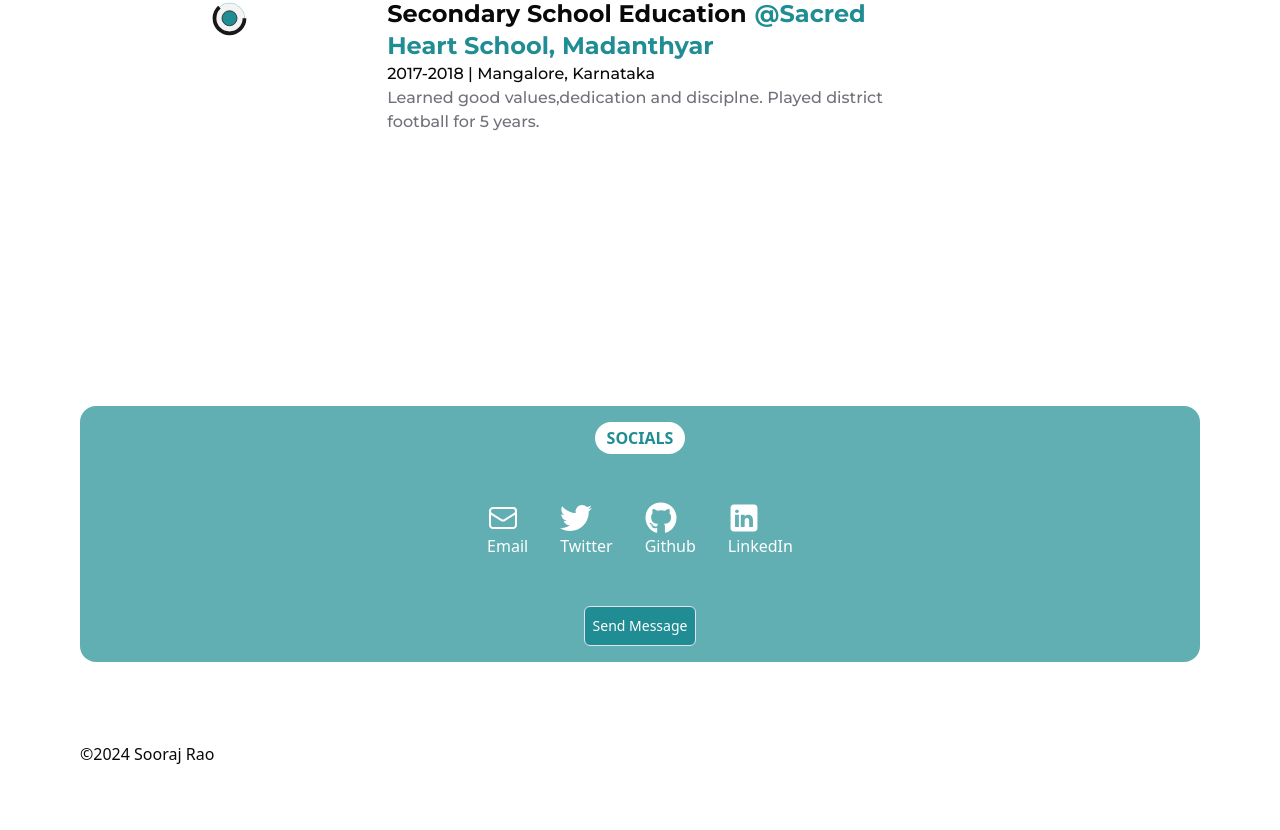
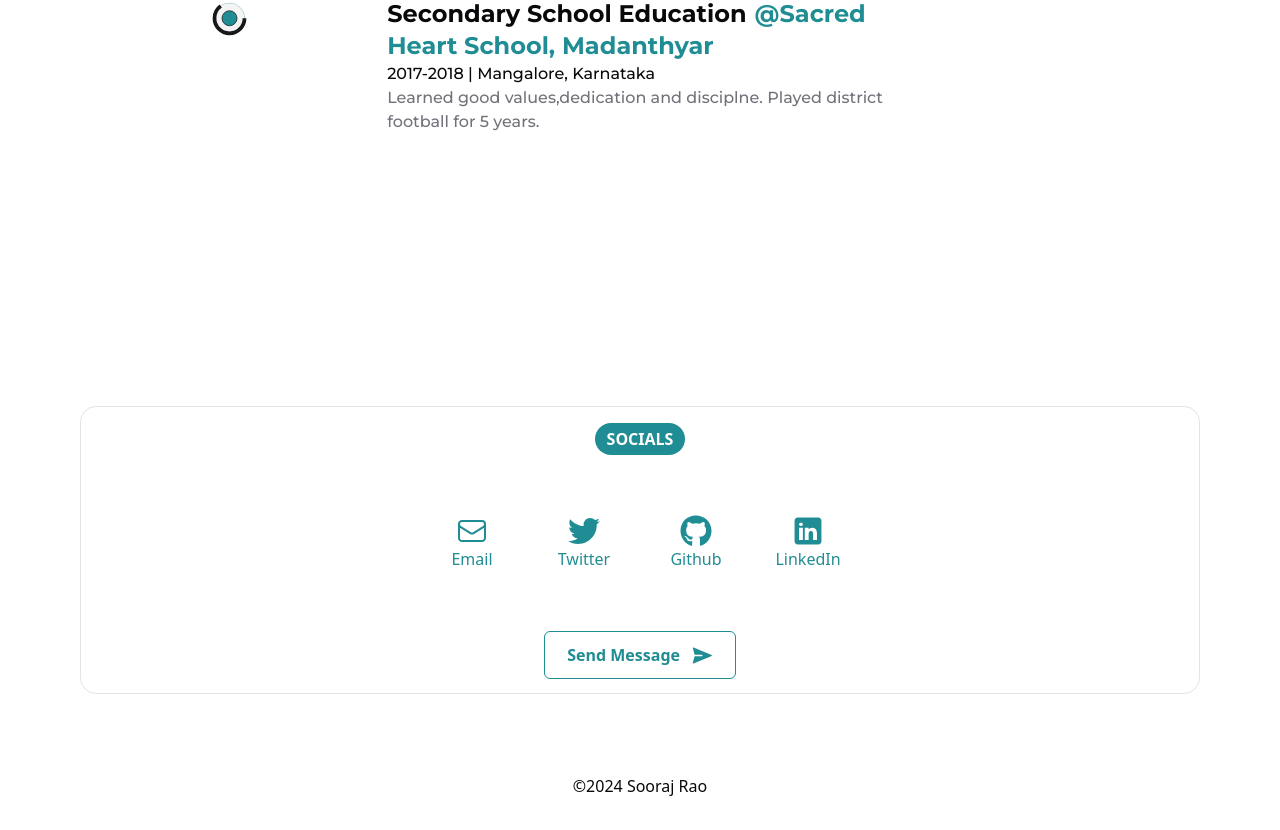
Before and after one commit to Sooraj-Rao/Portfolio, a Next.js app: page /about in a window 1280 px wide. Shown: the part 1518-2348 px from the top of the page. Before the commit the page ends 2316 px from the top, so only its background shows below. Built offline with nearby package versions, Linux system fonts and the light colour scheme.

Commit message:
#F4SK87RTYU

```diff
--- a/src/component/contact/contact.dialog.tsx
+++ b/src/component/contact/contact.dialog.tsx
@@ -1,37 +1,45 @@
-"use client";
-import { Button } from "@/components/ui/button";
 import {
   Dialog,
   DialogContent,
+  DialogDescription,
   DialogFooter,
   DialogHeader,
   DialogTitle,
   DialogTrigger,
 } from "@/components/ui/dialog";
-import { Input } from "@/components/ui/input";
-import { Label } from "@/components/ui/label";
-import { Textarea } from "@/components/ui/textarea";
 import axios from "axios";
 import { useRef, useState } from "react";
-import toast from "react-hot-toast";
+import toast, { ToastBar } from "react-hot-toast";
+import { SendMessageIcon } from "../icons";
+import { Label } from "@/components/ui/label";
+import { Input } from "@/components/ui/input";
+import { Button } from "@/components/ui/button";
+import { Textarea } from "@/components/ui/textarea";
+import { verifyEmailAddress } from "@/utility/verifyEmail";
 
 export function ContactDialog() {
-  const [loader, setloader] = useState(false);
+  const [loader, setLoader] = useState(false);
+  const [isOpen, setIsOpen] = useState(false); // State to manage dialog open/close
+
   const senderRef = useRef(null);
   const messageRef = useRef(null);
 
   const Send = async () => {
     const sender = senderRef?.current?.value;
     const message = messageRef?.current?.value;
+
     if (!sender || !message) {
-      toast.error("Fill all fields");
+      return toast.error("Fill all fields");
     }
-    setloader(true);
+    const validate = verifyEmailAddress(sender);
+    if (!validate) return toast.error("Email is invalid");
+
+    setLoader(true);
     try {
       const res = await axios.post("/api/send", { sender, message });
-      console.log(res.data);
       if (res.data.success) {
         toast.success(res.data.message);
+        setIsOpen(false);
       } else {
         toast.error(res.data.message);
       }
@@ -39,26 +47,34 @@ export function ContactDialog() {
       console.log(error);
       toast.error("Failed to send message");
     } finally {
-      setloader(false);
+      setLoader(false);
+      setIsOpen(false);
     }
   };
 
   return (
-    <Dialog>
-      <DialogTrigger asChild className=" flex w-full justify-center">
-        <Button
-          className=" w-28  bg-[2e2e30] bg-accent text-white"
-          variant="outline"
+    <Dialog open={isOpen} onClose={() => setIsOpen(false)}>
+      {" "}
+      <DialogTrigger className="flex w-full justify-center">
+        <button
+          className="group flex h-12 w-[12rem] items-center justify-center gap-x-3 rounded-md border border-accent font-semibold text-accent duration-500 hover:border-none  hover:bg-accent/30 hover:text-black  hover:duration-500 dark:hover:bg-accent"
+          onClick={() => setIsOpen(true)}
         >
-          Send Message
-        </Button>
+          <span>Send Message</span>
+          <span>
+            <SendMessageIcon className="text-accent transition-transform duration-300 group-hover:translate-x-1 group-hover:text-black" />
+          </span>
+        </button>
       </DialogTrigger>
-      <DialogContent className="text-black dark:text-white  sm:max-w-[425px]">
+      <DialogContent
+        setisOpen={setIsOpen}
+        className="text-black dark:text-white sm:max-w-[425px]"
+      >
         <DialogHeader>
-          <DialogTitle>Send Message</DialogTitle>
-          {/* <DialogDescription>
-            Make changes to your profile here. Click save when {"you're"} done.
-          </DialogDescription> */}
+          <DialogTitle>Send me a quick Message</DialogTitle>
+          <DialogDescription>
+            Keep it short! I will try to reply within minutes.
+          </DialogDescription>
         </DialogHeader>
         <div className="grid gap-4 py-4">
           <div className="grid grid-cols-4 items-center gap-4">
@@ -71,19 +87,17 @@ export function ContactDialog() {
             <Label htmlFor="username" className="text-right">
               Message
             </Label>
-            {/* <Input ref={messageRef} className="col-span-3" /> */}
-            <Textarea className=" w-[17rem]" />
+            <Textarea ref={messageRef} className="col-span-3 resize-none " />
           </div>
         </div>
         <DialogFooter>
           <Button
             onClick={Send}
             type="submit"
-            className=" border-slate-400 bg-accent text-white"
-            // variant="default"
+            className="border-slate-400 bg-accent text-white"
           >
             {loader ? (
-              <span className=" h-5 w-5 animate-spin rounded-full border-2 border-white border-t-transparent"></span>
+              <span className="h-5 w-5 animate-spin rounded-full border-2 border-white border-t-transparent"></span>
             ) : (
               "Send"
             )}
--- a/src/component/icons.tsx
+++ b/src/component/icons.tsx
@@ -23,7 +23,7 @@ export const LinkedinIcon = (props: IconType) => (
     fill="currentColor"
     strokeWidth="0"
     width="2rem"
-      height="2rem"
+    height="2rem"
     viewBox="0 0 50 50"
     className={props.className}
     xmlns="http://www.w3.org/2000/svg"
@@ -46,6 +46,27 @@ export const TwitterIcon = (props: IconType) => (
     <path d="M459.37 151.716c.325 4.548.325 9.097.325 13.645 0 138.72-105.583 298.558-298.558 298.558-59.452 0-114.68-17.219-161.137-47.106 8.447.974 16.568 1.299 25.34 1.299 49.055 0 94.213-16.568 130.274-44.832-46.132-.975-84.792-31.188-98.112-72.772 6.498.974 12.995 1.624 19.818 1.624 9.421 0 18.843-1.3 27.614-3.573-48.081-9.747-84.143-51.98-84.143-102.985v-1.299c13.969 7.797 30.214 12.67 47.431 13.319-28.264-18.843-46.781-51.005-46.781-87.391 0-19.492 5.197-37.36 14.294-52.954 51.655 63.675 129.3 105.258 216.365 109.807-1.624-7.797-2.599-15.918-2.599-24.04 0-57.828 46.782-104.934 104.934-104.934 30.213 0 57.502 12.67 76.67 33.137 23.715-4.548 46.456-13.32 66.599-25.34-7.798 24.366-24.366 44.833-46.132 57.827 21.117-2.273 41.584-8.122 60.426-16.243-14.292 20.791-32.161 39.308-52.628 54.253z"></path>
   </svg>
 );
+
+export const SendMessageIcon = (props: IconType) => {
+  return (
+    <svg
+      fill="currentColor"
+      className={props.className}
+      xmlns="http://www.w3.org/2000/svg"
+      width="1.3rem"
+      height="1.3rem"
+      viewBox="0 0 52 52"
+      enableBackground="new 0 0 52 52"
+      xmlSpace="preserve"
+    >
+      <path
+        d="M2.1,44.5l4.4-16.3h18.6c0.5,0,1-0.5,1-1v-2c0-0.5-0.5-1-1-1H6.5l-4.3-16l0,0C2.1,8,2,7.7,2,7.4
+                            C2,6.7,2.7,6,3.5,6.1c0.2,0,0.3,0.1,0.5,0.1l0,0l0,0l0,0l45,18.5c0.6,0.2,1,0.8,1,1.4s-0.4,1.1-0.9,1.3l0,0L4,46.4l0,0
+                            c-0.2,0.1-0.4,0.1-0.6,0.1C2.6,46.4,2,45.8,2,45C2,44.8,2,44.7,2.1,44.5L2.1,44.5z"
+      />
+    </svg>
+  );
+};
 
 export const ArrowTopRight = (props: IconType) => (
   <svg
--- a/src/components/ui/dialog.tsx
+++ b/src/components/ui/dialog.tsx
@@ -1,16 +1,16 @@
-import * as React from "react"
-import * as DialogPrimitive from "@radix-ui/react-dialog"
-import { X } from "lucide-react"
+import * as React from "react";
+import * as DialogPrimitive from "@radix-ui/react-dialog";
+import { X } from "lucide-react";
 
-import { cn } from "@/lib/utils"
+import { cn } from "@/lib/utils";
 
-const Dialog = DialogPrimitive.Root
+const Dialog = DialogPrimitive.Root;
 
-const DialogTrigger = DialogPrimitive.Trigger
+const DialogTrigger = DialogPrimitive.Trigger;
 
-const DialogPortal = DialogPrimitive.Portal
+const DialogPortal = DialogPrimitive.Portal;
 
-const DialogClose = DialogPrimitive.Close
+const DialogClose = DialogPrimitive.Close;
 
 const DialogOverlay = React.forwardRef<
   React.ElementRef<typeof DialogPrimitive.Overlay>,
@@ -19,13 +19,13 @@ const DialogOverlay = React.forwardRef<
   <DialogPrimitive.Overlay
     ref={ref}
     className={cn(
-      "fixed inset-0 z-50 bg-black/80  data-[state=open]:animate-in data-[state=closed]:animate-out data-[state=closed]:fade-out-0 data-[state=open]:fade-in-0",
-      className
+      "data-[state=open]:animate-in data-[state=closed]:animate-out data-[state=closed]:fade-out-0 data-[state=open]:fade-in-0  fixed inset-0 z-50 bg-black/80",
+      className,
     )}
     {...props}
   />
-))
-DialogOverlay.displayName = DialogPrimitive.Overlay.displayName
+));
+DialogOverlay.displayName = DialogPrimitive.Overlay.displayName;
 
 const DialogContent = React.forwardRef<
   React.ElementRef<typeof DialogPrimitive.Content>,
@@ -36,20 +36,23 @@ const DialogContent = React.forwardRef<
     <DialogPrimitive.Content
       ref={ref}
       className={cn(
-        "fixed left-[50%] top-[50%] z-50 grid w-full max-w-lg translate-x-[-50%] translate-y-[-50%] gap-4 border bg-background p-6 shadow-lg duration-200 data-[state=open]:animate-in data-[state=closed]:animate-out data-[state=closed]:fade-out-0 data-[state=open]:fade-in-0 data-[state=closed]:zoom-out-95 data-[state=open]:zoom-in-95 data-[state=closed]:slide-out-to-left-1/2 data-[state=closed]:slide-out-to-top-[48%] data-[state=open]:slide-in-from-left-1/2 data-[state=open]:slide-in-from-top-[48%] sm:rounded-lg",
-        className
+        "data-[state=open]:animate-in data-[state=closed]:animate-out data-[state=closed]:fade-out-0 data-[state=open]:fade-in-0 data-[state=closed]:zoom-out-95 data-[state=open]:zoom-in-95 data-[state=closed]:slide-out-to-left-1/2 data-[state=closed]:slide-out-to-top-[48%] data-[state=open]:slide-in-from-left-1/2 data-[state=open]:slide-in-from-top-[48%] fixed left-[50%] top-[50%] z-50 grid w-full max-w-lg translate-x-[-50%] translate-y-[-50%] gap-4 border bg-background p-6 shadow-lg duration-200 sm:rounded-lg",
+        className,
       )}
       {...props}
     >
       {children}
-      <DialogPrimitive.Close className="absolute right-4 top-4 rounded-sm opacity-70 ring-offset-background transition-opacity hover:opacity-100 focus:outline-none focus:ring-2 focus:ring-ring focus:ring-offset-2 disabled:pointer-events-none data-[state=open]:bg-accent data-[state=open]:text-muted-foreground">
+      <DialogPrimitive.Close
+        onClick={() => props.setisOpen(false)}
+        className="focus:ring-ring absolute right-4 top-4 rounded-sm opacity-70 ring-offset-background transition-opacity hover:opacity-100 focus:outline-none focus:ring-2 focus:ring-offset-2 disabled:pointer-events-none data-[state=open]:bg-accent data-[state=open]:text-muted-foreground"
+      >
         <X className="h-4 w-4" />
         <span className="sr-only">Close</span>
       </DialogPrimitive.Close>
     </DialogPrimitive.Content>
   </DialogPortal>
-))
-DialogContent.displayName = DialogPrimitive.Content.displayName
+));
+DialogContent.displayName = DialogPrimitive.Content.displayName;
 
 const DialogHeader = ({
   className,
@@ -58,12 +61,12 @@ const DialogHeader = ({
   <div
     className={cn(
       "flex flex-col space-y-1.5 text-center sm:text-left",
-      className
+      className,
     )}
     {...props}
   />
-)
-DialogHeader.displayName = "DialogHeader"
+);
+DialogHeader.displayName = "DialogHeader";
 
 const DialogFooter = ({
   className,
@@ -72,12 +75,12 @@ const DialogFooter = ({
   <div
     className={cn(
       "flex flex-col-reverse sm:flex-row sm:justify-end sm:space-x-2",
-      className
+      className,
     )}
     {...props}
   />
-)
-DialogFooter.displayName = "DialogFooter"
+);
+DialogFooter.displayName = "DialogFooter";
 
 const DialogTitle = React.forwardRef<
   React.ElementRef<typeof DialogPrimitive.Title>,
@@ -87,12 +90,12 @@ const DialogTitle = React.forwardRef<
     ref={ref}
     className={cn(
       "text-lg font-semibold leading-none tracking-tight",
-      className
+      className,
     )}
     {...props}
   />
-))
-DialogTitle.displayName = DialogPrimitive.Title.displayName
+));
+DialogTitle.displayName = DialogPrimitive.Title.displayName;
 
 const DialogDescription = React.forwardRef<
   React.ElementRef<typeof DialogPrimitive.Description>,
@@ -103,8 +106,8 @@ const DialogDescription = React.forwardRef<
     className={cn("text-sm text-muted-foreground", className)}
     {...props}
   />
-))
-DialogDescription.displayName = DialogPrimitive.Description.displayName
+));
+DialogDescription.displayName = DialogPrimitive.Description.displayName;
 
 export {
   Dialog,
@@ -117,4 +120,4 @@ export {
   DialogFooter,
   DialogTitle,
   DialogDescription,
-}
+};
--- a/src/layout/footer.tsx
+++ b/src/layout/footer.tsx
@@ -15,9 +15,9 @@ const icon = [<MailIcon />, <TwitterIcon />, <GithubIcon />, <LinkedinIcon />];
 export default function Footer() {
   return (
     <footer className="flex w-full flex-col items-center gap-20 bg-transparent px-6 py-8 sm:px-14 md:px-20">
-      <div className="mx-auto flex h-64 w-full max-w-7xl flex-col gap-8 rounded-2xl bg-accent/70 p-8 text-background sm:p-12 md:gap-12 lg:p-4">
+      <div className="  mx-auto  flex h-72 w-full max-w-7xl flex-col gap-8 rounded-2xl border p-8  text-background sm:p-12 md:gap-12 lg:p-4">
         <div className="text-center">
-          <span className="inline-block rounded-full bg-background px-3 py-1 text-xs font-semibold uppercase text-accent md:text-sm lg:text-base">
+          <span className="inline-block rounded-full bg-accent px-3 py-1 text-xs font-semibold uppercase text-accent text-white md:text-sm lg:text-base">
             Socials
           </span>
         </div>
@@ -26,7 +26,7 @@ export default function Footer() {
             return (
               <Link
                 href={item?.link}
-                className=" hover:text-white"
+                className=" flex  h-20 w-20 flex-col items-center  justify-center rounded-lg text-accent duration-300  hover:bg-accent/30 hover:text-black hover:shadow-xl  hover:duration-500 dark:text-accent dark:hover:text-white"
                 key={item.name}
               >
                 <h1>{icon[i]}</h1>
@@ -39,34 +39,8 @@ export default function Footer() {
           <ContactDialog />
         </div>
       </div>
-      <div className="flex w-full flex-col items-center justify-between gap-8   md:flex-row md:justify-between lg:mx-auto lg:max-w-7xl">
+      <div className="flex justify-center ">
         <span className="text-foreground">©2024 Sooraj Rao</span>
-        {/* <div className="flex gap-8">
-          <a
-            href={siteMetadata.github}
-            target="_blank"
-            className="h-6 w-6"
-            aria-label="link to Github"
-          >
-            <GithubIcon className="text-accent transition-colors duration-150 hover:text-accent-foreground" />
-          </a>
-          <a
-            href={siteMetadata.twitter}
-            target="_blank"
-            className="h-6 w-6"
-            aria-label="link to Twitter"
-          >
-            <TwitterIcon className="text-accent transition-colors duration-150 hover:text-accent-foreground" />
-          </a>
-          <a
-            href={siteMetadata.linkedin}
-            target="_blank"
-            className="h-6 w-6"
-            aria-label="link to Linkedin"
-          >
-            <LinkedinIcon className="text-accent transition-colors duration-150 hover:text-accent-foreground" />
-          </a>
-        </div> */}
       </div>
     </footer>
   );
--- a/src/layout/main-layout.tsx
+++ b/src/layout/main-layout.tsx
@@ -31,25 +31,8 @@ export default function MainLayout(props: MainLayoutProps) {
           position="top-center"
           reverseOrder={false}
           gutter={8}
-          containerClassName=""
-          containerStyle={{}}
           toastOptions={{
-            // Define default options
-            className: "",
             duration: 5000,
-            style: {
-              background: "#363636",
-              color: "#fff",
-            },
-
-            // Default options for specific types
-            success: {
-              duration: 3000,
-              theme: {
-                primary: "green",
-                secondary: "black",
-              },
-            },
           }}
         />
       </div>
--- a/src/pages/api/send.ts
+++ b/src/pages/api/send.ts
@@ -16,18 +16,16 @@ export default async function handler(
     const { body } = req as SendMessageRequest;
     const { sender, message } = body;
 
-    const accountSid = "AC8fa8bd96fb9504a9d722f585ccd571be";
-    const authToken = "aa78cb50ee64959974764273dd09505e";
+    const accountSid = process.env.TWILIO_ID!;
+    const authToken = process.env.TWILIO_TOKEN!;
 
     const client = twilio(accountSid, authToken);
 
-    const twilioMessage = await client.messages.create({
+    await client.messages.create({
       body: `${sender} \n\n${message}`,
-      from: "whatsapp:+14155238886",
-      to: "whatsapp:+918970889647",
+      from: process.env.TWILIO_NO_S!,
+      to: process.env.TWILIO_NO_R!,
     });
-
-    console.log(twilioMessage.sid);
     res
       .status(200)
       .json({ success: true, message: "Message sent successfully" });
--- a/src/styles/theme-expamples.css
+++ /dev/null
@@ -1,119 +0,0 @@
-/* ---------------------- Golden/Yellow theme ----------------------- */
-:root {
-  --background: 0 0% 100%;
-  --foreground: 240 10% 3.9%;
-  --border: 240 5.9% 90%;
-  --destructive: 0 84.2% 60.2%;
-  --destructive-foreground: 0 0% 98%;
-  --accent: 39 100% 50%;
-  --accent-foreground: 240 5.9% 10%;
-  --muted: 240 4.8% 95.9%;
-  --muted-foreground: 240 3.8% 46.1%;
-}
-.dark {
-  --background: 240 10% 3.9%;
-  --foreground: 0 0% 98%;
-  --border: 240 3.7% 15.9%;
-  --destructive: 0 62.8% 30.6%;
-  --destructive-foreground: 0 0% 98%;
-  --accent: 39 100% 50%;
-  --accent-foreground: 0 0% 98%;
-  --muted: 240 3.7% 15.9%;
-  --muted-foreground: 240 5% 64.9%;
-}
-
-/* ------------------------- Violet theme ------------------------- */
-:root {
-  --background: 0 0% 100%;
-  --foreground: 240 10% 3.9%;
-  --border: 240 5.9% 90%;
-  --destructive: 0 84.2% 60.2%;
-  --destructive-foreground: 0 0% 98%;
-  --accent: 263 70% 50%;
-  --accent-foreground: 240 5.9% 10%;
-  --muted: 240 4.8% 95.9%;
-  --muted-foreground: 240 3.8% 46.1%;
-}
-.dark {
-  --background: 240 10% 3.9%;
-  --foreground: 0 0% 98%;
-  --border: 240 3.7% 15.9%;
-  --destructive: 0 62.8% 30.6%;
-  --destructive-foreground: 0 0% 98%;
-  --accent: 263 70% 50%;
-  --accent-foreground: 0 0% 98%;
-  --muted: 240 3.7% 15.9%;
-  --muted-foreground: 240 5% 64.9%;
-}
-
-/* ------------------------- Emerald theme ------------------------- */
-:root {
-  --background: 0 0% 100%;
-  --foreground: 240 10% 3.9%;
-  --border: 240 5.9% 90%;
-  --destructive: 0 84.2% 60.2%;
-  --destructive-foreground: 0 0% 98%;
-  --accent: 163 94% 24%;
-  --accent-foreground: 240 5.9% 10%;
-  --muted: 240 4.8% 95.9%;
-  --muted-foreground: 240 3.8% 46.1%;
-}
-.dark {
-  --background: 240 10% 3.9%;
-  --foreground: 0 0% 98%;
-  --border: 240 3.7% 15.9%;
-  --destructive: 0 62.8% 30.6%;
-  --destructive-foreground: 0 0% 98%;
-  --accent: 163 100% 35%;
-  --accent-foreground: 0 0% 98%;
-  --muted: 240 3.7% 15.9%;
-  --muted-foreground: 240 5% 64.9%;
-}
-
-/* --------------------------- Blue theme -------------------------- */
-:root {
-  --background: 0 0% 100%;
-  --foreground: 240 10% 3.9%;
-  --border: 240 5.9% 90%;
-  --destructive: 0 84.2% 60.2%;
-  --destructive-foreground: 0 0% 98%;
-  --accent: 233 100% 52%;
-  --accent-foreground: 240 5.9% 10%;
-  --muted: 240 4.8% 95.9%;
-  --muted-foreground: 240 3.8% 46.1%;
-}
-.dark {
-  --background: 240 10% 3.9%;
-  --foreground: 0 0% 98%;
-  --border: 240 3.7% 15.9%;
-  --destructive: 0 62.8% 30.6%;
-  --destructive-foreground: 0 0% 98%;
-  --accent: 230 100% 65%;
-  --accent-foreground: 0 0% 98%;
-  --muted: 240 3.7% 15.9%;
-  --muted-foreground: 240 5% 64.9%;
-}
-
-/* Rose theme */
-:root {
-  --background: 0 0% 100%;
-  --foreground: 240 10% 3.9%;
-  --border: 240 5.9% 90%;
-  --destructive: 0 84.2% 60.2%;
-  --destructive-foreground: 0 0% 98%;
-  --accent: 345 83% 41%;
-  --accent-foreground: 240 5.9% 10%;
-  --muted: 240 4.8% 95.9%;
-  --muted-foreground: 240 3.8% 46.1%;
-}
-.dark {
-  --background: 240 10% 3.9%;
-  --foreground: 0 0% 98%;
-  --border: 240 3.7% 15.9%;
-  --destructive: 0 62.8% 30.6%;
-  --destructive-foreground: 0 0% 98%;
-  --accent: 345 83% 41%;
-  --accent-foreground: 0 0% 98%;
-  --muted: 240 3.7% 15.9%;
-  --muted-foreground: 240 5% 64.9%;
-}
```
Also changed, not shown: src/styles/globals.css (line endings or trailing spaces).
